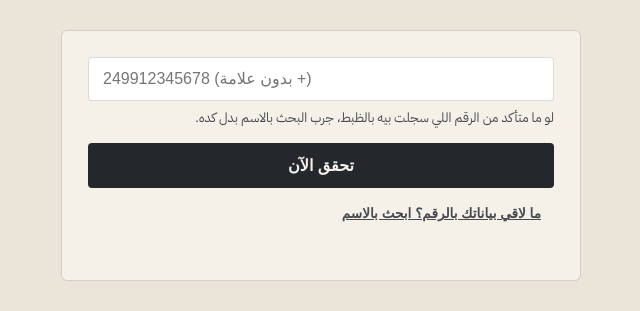
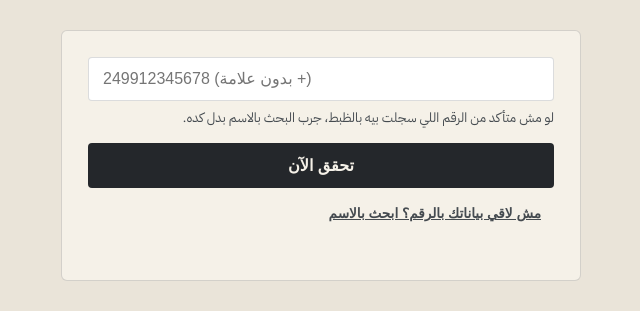
Before and after one commit to mohbab1-sondos/sajjana-bot, a Flask app: page /check in a window 1280 px wide. Shown: the part 243-554 px from the top of the page, without its empty margins (319-959 px from the left). Run offline with Flask 3, Linux system fonts and the light colour scheme.

Commit message:
Update Arabic text in check.html for clarity

```diff
--- a/templates/check.html
+++ b/templates/check.html
@@ -3,7 +3,7 @@
 <head>
 <meta charset="UTF-8">
 <meta name="viewport" content="width=device-width, initial-scale=1.0">
-<title>تأكد من بياناتك — دليل السجانة</title>
+<title>تأكد من بياناتك — واتساب السجانة</title>
 <link rel="icon" type="image/png" href="/static/favicon-32.png">
 <link href="https://fonts.googleapis.com/css2?family=Lalezar&family=IBM+Plex+Sans+Arabic:wght@400;500;600;700&display=swap" rel="stylesheet">
 <style>
@@ -47,13 +47,13 @@
   <div class="box">
     <div id="phoneField">
       <input type="tel" id="phoneInput" placeholder="249912345678 (بدون علامة +)">
-      <p class="hint">لو ما متأكد من الرقم اللي سجلت بيه بالظبط، جرب البحث بالاسم بدل كده.</p>
+      <p class="hint">لو مش متأكد من الرقم اللي سجلت بيه بالظبط، جرب البحث بالاسم بدل كده.</p>
     </div>
     <div id="nameField" style="display:none;">
       <input type="text" id="nameInput" placeholder="اسم المحل أو التاجر">
     </div>
     <button onclick="checkTrader()">تحقق الآن</button>
-    <button type="button" class="switch-link" onclick="toggleMode()" id="switchBtn">ما لاقي بياناتك بالرقم؟ ابحث بالاسم</button>
+    <button type="button" class="switch-link" onclick="toggleMode()" id="switchBtn">مش لاقي بياناتك بالرقم؟ ابحث بالاسم</button>
     <div id="result"></div>
   </div>
 </div>
@@ -66,7 +66,7 @@ function toggleMode(){
   document.getElementById('phoneField').style.display = (mode === 'phone') ? 'block' : 'none';
   document.getElementById('nameField').style.display = (mode === 'name') ? 'block' : 'none';
   document.getElementById('switchBtn').textContent = (mode === 'phone')
-    ? 'ما لاقي بياناتك بالرقم؟ ابحث بالاسم'
+    ? 'مش لاقي بياناتك بالرقم؟ ابحث بالاسم'
     : 'ارجع للبحث بالرقم';
   document.getElementById('subText').textContent = (mode === 'phone')
     ? 'اكتب رقم واتسابك المسجل وشوف حالة بياناتك في الدليل.'
@@ -98,7 +98,7 @@ function renderOneResult(data, phoneForLink){
   } else {
     return `
       <div class="card">
-        <p class="status-none">طلب باسم "${data.name}" (${data.whatsapp}) لم يتم قبوله سابقاً.</p>
+        <p class="status-none">طلب باسم "${data.name}" (${data.whatsapp}) ما اتقبلش سابقاً.</p>
         <a class="action-btn" href="/register">سجّل من جديد</a>
       </div>`;
   }
@@ -129,7 +129,7 @@ async function checkTrader(){
     if(!data.found || !data.matches || data.matches.length === 0){
       resultDiv.innerHTML = `
         <div class="card">
-          <p class="status-none">ما لقينا بياناتك في الدليل.</p>
+          <p class="status-none">مش لقينا بياناتك في الدليل.</p>
           <a class="action-btn" href="/register">سجّل الآن</a>
         </div>`;
       return;
```
